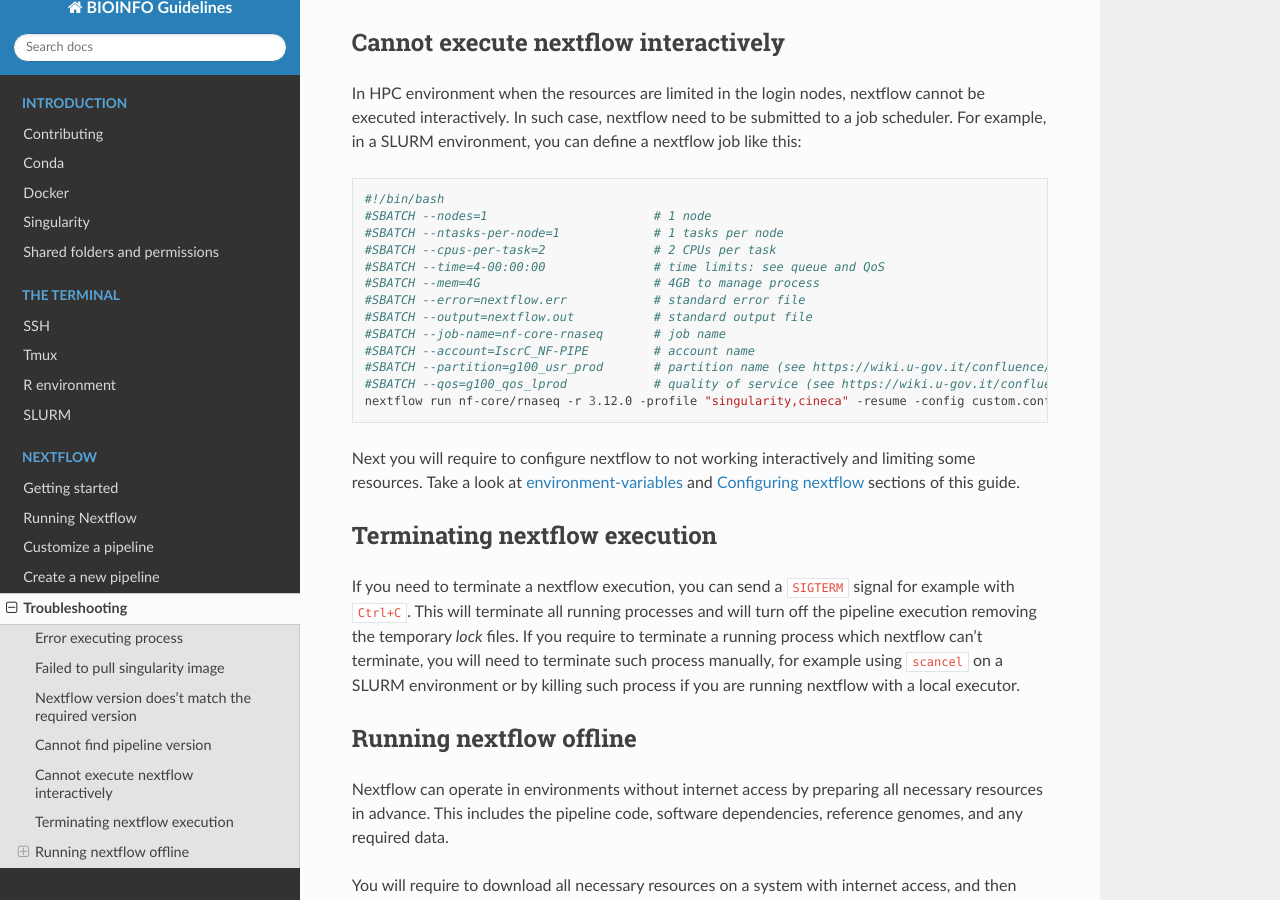
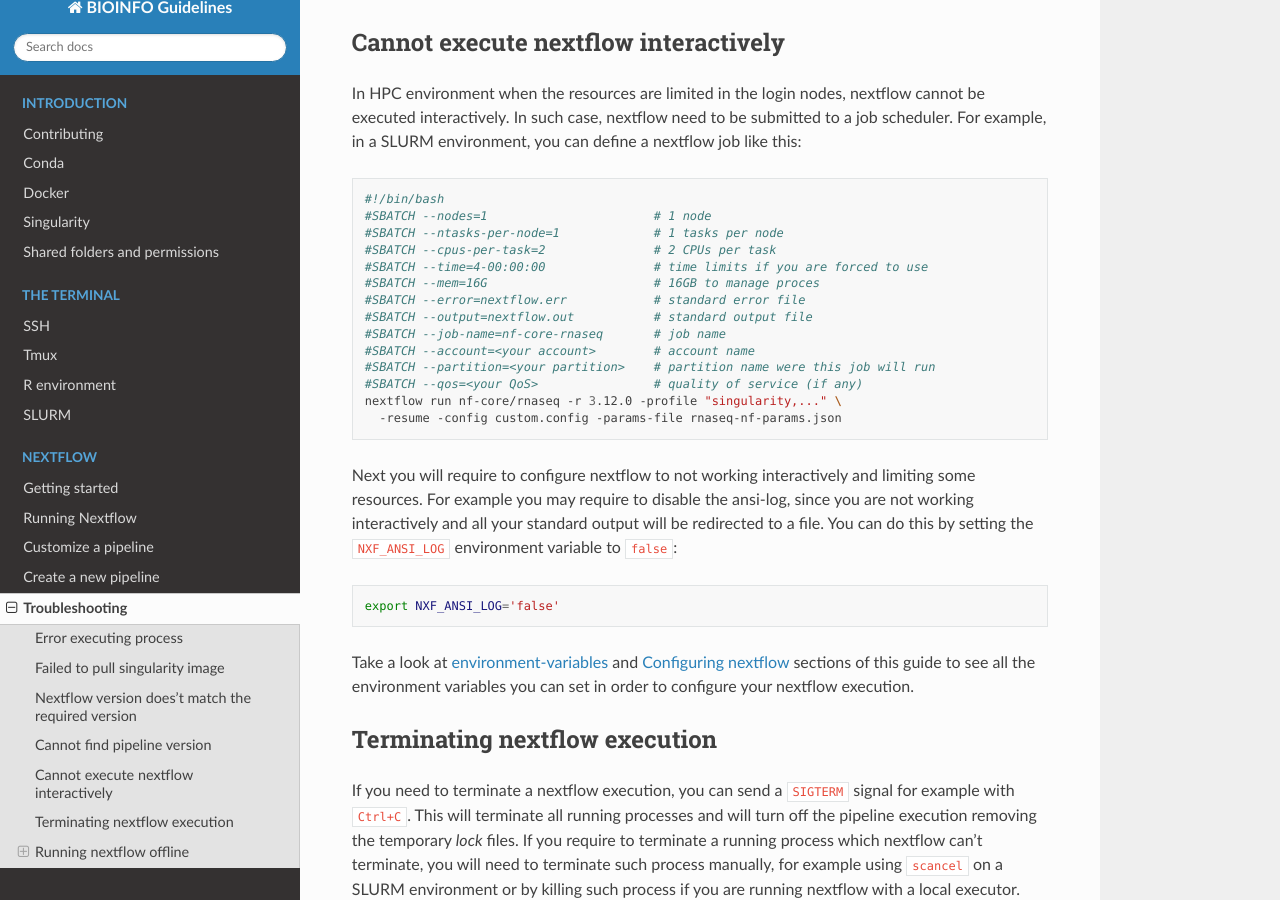
Before and after one commit to cnr-ibba/BIOINFO-guidelines, a Sphinx documentation site: the page built from docs/nextflow/troubleshooting.rst, in a window 1280 px wide and 900 px high, scrolled down 4960 px. Built offline with Sphinx 7.4.7 and the Read the Docs theme 3.1.0, drawn with Linux system fonts in a browser that asks for light colours.

Commit message:
:memo: Improves troubleshooting and SSH documentation
Updates the troubleshooting documentation with clearer instructions
for configuring Nextflow execution on a cluster, including how to
disable ANSI logging and set resource limits.  Also, clarifies
the description of the `rsync -P` option in the SSH documentation.

```diff
--- a/docs/nextflow/troubleshooting.rst
+++ b/docs/nextflow/troubleshooting.rst
@@ -246,19 +246,31 @@ like this:
   #SBATCH --nodes=1                       # 1 node
   #SBATCH --ntasks-per-node=1             # 1 tasks per node
   #SBATCH --cpus-per-task=2               # 2 CPUs per task
-  #SBATCH --time=4-00:00:00               # time limits: see queue and QoS
-  #SBATCH --mem=4G                        # 4GB to manage process
+  #SBATCH --time=4-00:00:00               # time limits if you are forced to use
+  #SBATCH --mem=16G                       # 16GB to manage proces
   #SBATCH --error=nextflow.err            # standard error file
   #SBATCH --output=nextflow.out           # standard output file
   #SBATCH --job-name=nf-core-rnaseq       # job name
-  #SBATCH --account=IscrC_NF-PIPE         # account name
-  #SBATCH --partition=g100_usr_prod       # partition name (see https://wiki.u-gov.it/confluence/display/SCAIUS/UG3.3%3A+GALILEO100+UserGuide)
-  #SBATCH --qos=g100_qos_lprod            # quality of service (see https://wiki.u-gov.it/confluence/display/SCAIUS/UG3.3%3A+GALILEO100+UserGuide)
-  nextflow run nf-core/rnaseq -r 3.12.0 -profile "singularity,cineca" -resume -config custom.config -params-file rnaseq-nf-params.json
+  #SBATCH --account=<your account>        # account name
+  #SBATCH --partition=<your partition>    # partition name were this job will run
+  #SBATCH --qos=<your QoS>                # quality of service (if any)
+  nextflow run nf-core/rnaseq -r 3.12.0 -profile "singularity,..." \
+    -resume -config custom.config -params-file rnaseq-nf-params.json
 
 Next you will require to configure nextflow to not working interactively and
-limiting some resources. Take a look at :ref:`environment-variables <nextflow_environment_variables>`
-and :ref:`Configuring nextflow <configuring_nextflow>` sections of this guide.
+limiting some resources. For example you may require to disable the ansi-log,
+since you are not working interactively and all your standard output will be
+redirected to a file. You can do this by setting the ``NXF_ANSI_LOG`` environment
+variable to ``false``:
+
+.. code-block:: bash
+
+  export NXF_ANSI_LOG='false'
+
+Take a look at :ref:`environment-variables <nextflow_environment_variables>`
+and :ref:`Configuring nextflow <configuring_nextflow>` sections of this guide
+to see all the environment variables you can set in order to configure
+your nextflow execution.
 
 Terminating nextflow execution
 ------------------------------
--- a/docs/terminal/ssh.rst
+++ b/docs/terminal/ssh.rst
@@ -622,7 +622,8 @@ Here are the main options of ``rsync``:
 There are other options that are useful and that can be added to ``rsync`` command
 line:
 
-- ``-P``: show progress during copying
+- ``-P``: combines ``--progress`` and ``--partial`` options to display transfer
+  progress and allow resuming of interrupted transfers
 - ``-u``: skip files that are newer on destination
 - ``-n``: *dry-run* (useful in testing ``rsync`` commands)
 - ``-z``: use *gzip* while transferring (useful with text files and slow connections)
```
